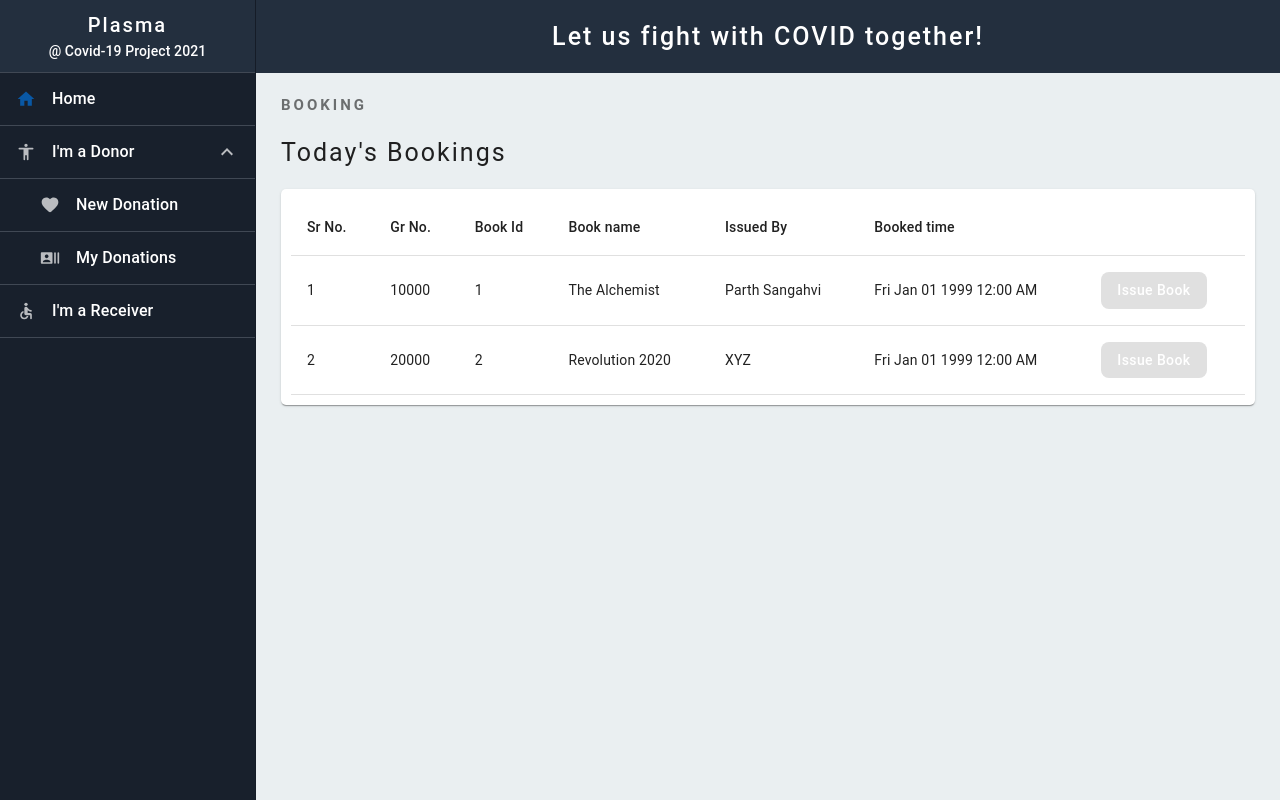
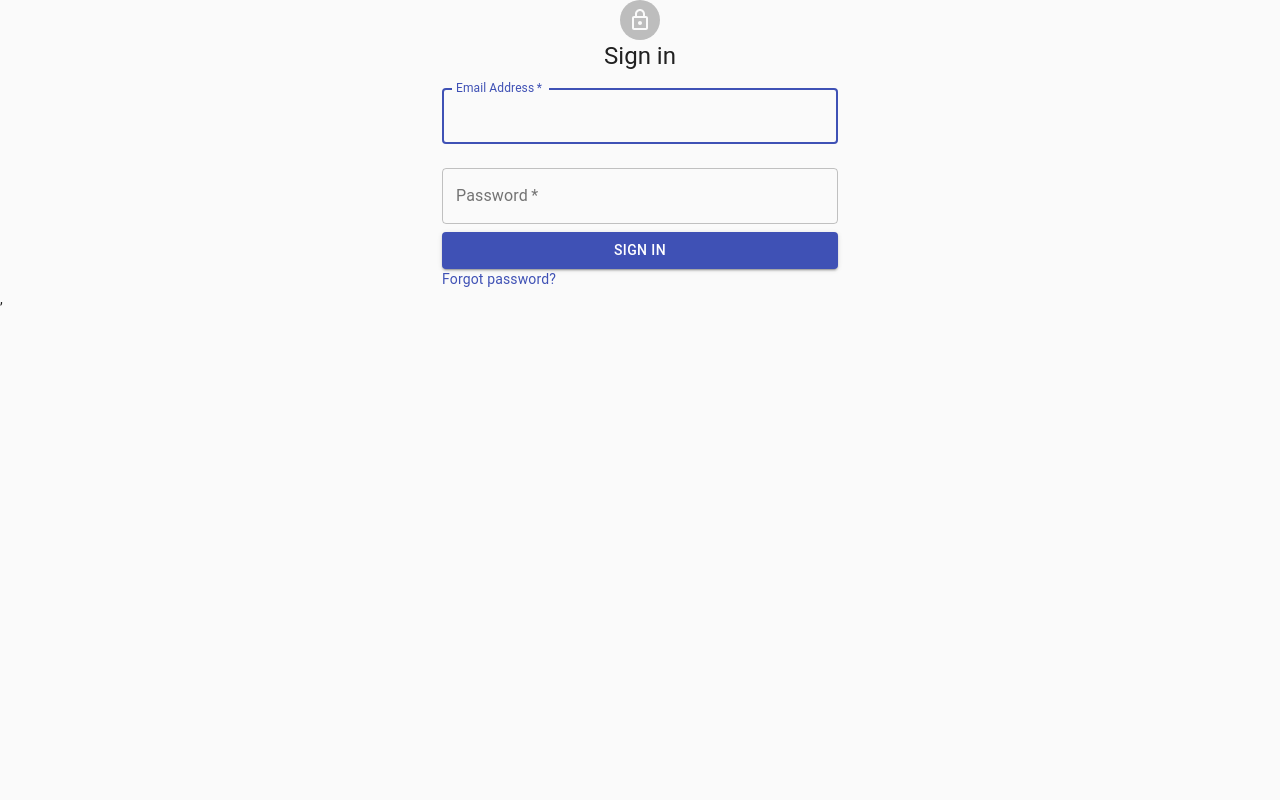
Before and after one commit to aadesh-agarwal8888/plasma-react, a React (Create React App) app: page / in a window 1280 px wide. Before the commit this address led to /home. Built offline with nearby package versions, Linux system fonts and the light colour scheme.

Commit message:
trying cors

```diff
--- a/src/Components/config.js
+++ b/src/Components/config.js
@@ -1,6 +1,6 @@
 var config = {
-  baseUrl: "http://localhost:5000"
-  // baseUrl: "https://its-server.herokuapp.com"
+  // baseUrl: "http://localhost:5000"
+  baseUrl: "http://ec2-18-219-253-191.us-east-2.compute.amazonaws.com:9090"
 };
 
 export default config;
--- a/src/Main.jsx
+++ b/src/Main.jsx
@@ -5,6 +5,7 @@ import SignIn from "./SignIn";
 import { BrowserRouter as Router } from "react-router-dom";
 
 import App from "./App";
+import axios from "axios";
 
 class Main extends Component {
   state = {
@@ -37,22 +38,40 @@ class Main extends Component {
       loggedIn: false
     });
 
-    new AuthService(config.baseUrl)
-      .login(username, password)
-      .then(() => {
+
+    axios.post(config.baseUrl + "/login", {
+      email_address: "parth@gmail.com",
+      password: "parth"
+    }, { headers: { "Access-Control-Allow-Origin": "*" } }).then(res => {
+      console.log("Call Success");
       this.setState({
         loading: false,
         loggedIn: true
       });
-        // toast.info('Login successful!');
-      })
-      .catch(() => {
-        // toast.error('Email or password incorrect!');
+    }).catch(err => {
+      console.log("err");
       this.setState({
         loading: false,
         loggedIn: false
       });
-      });
+    })
+
+    // new AuthService(config.baseUrl)
+    //   .login(username, password)
+    //   .then(() => {
+    //     this.setState({
+    //       loading: false,
+    //       loggedIn: true
+    //     });
+    //     // toast.info('Login successful!');
+    //   })
+    //   .catch(() => {
+    //     // toast.error('Email or password incorrect!');
+    //     this.setState({
+    //       loading: false,
+    //       loggedIn: false
+    //     });
+    //   });
   };
 
   render() {
--- a/src/index.js
+++ b/src/index.js
@@ -4,13 +4,13 @@ import "./index.css";
 import App from "./App";
 import * as serviceWorker from "./serviceWorker";
 import { BrowserRouter as Router } from "react-router-dom";
-// import Main from "./Main";
+import Main from "./Main";
 
 ReactDOM.render(
   <Router>
-    <App />
+    <Main></Main>,
   </Router>,
-  // <Main></Main>,
+  //  <App />
   document.getElementById("root")
 );
 
```
Lines whose indentation alone changed are shown as unchanged.
